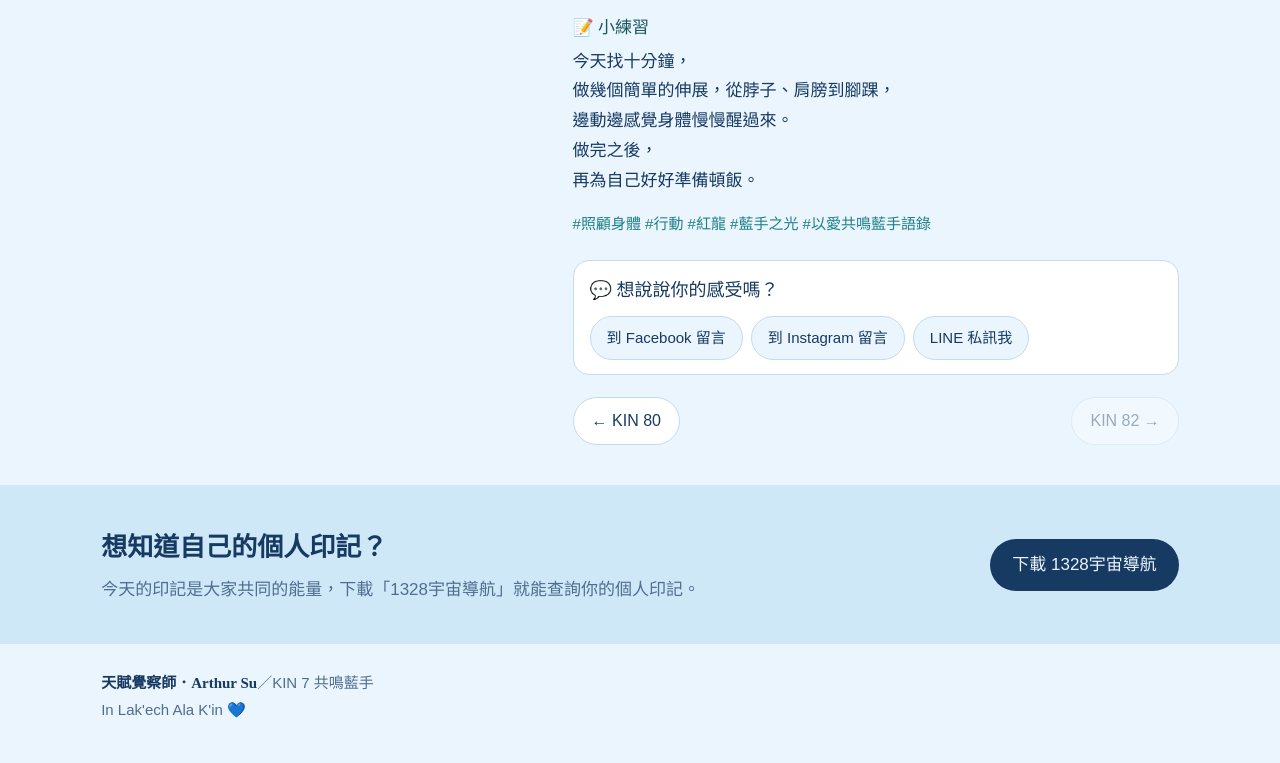
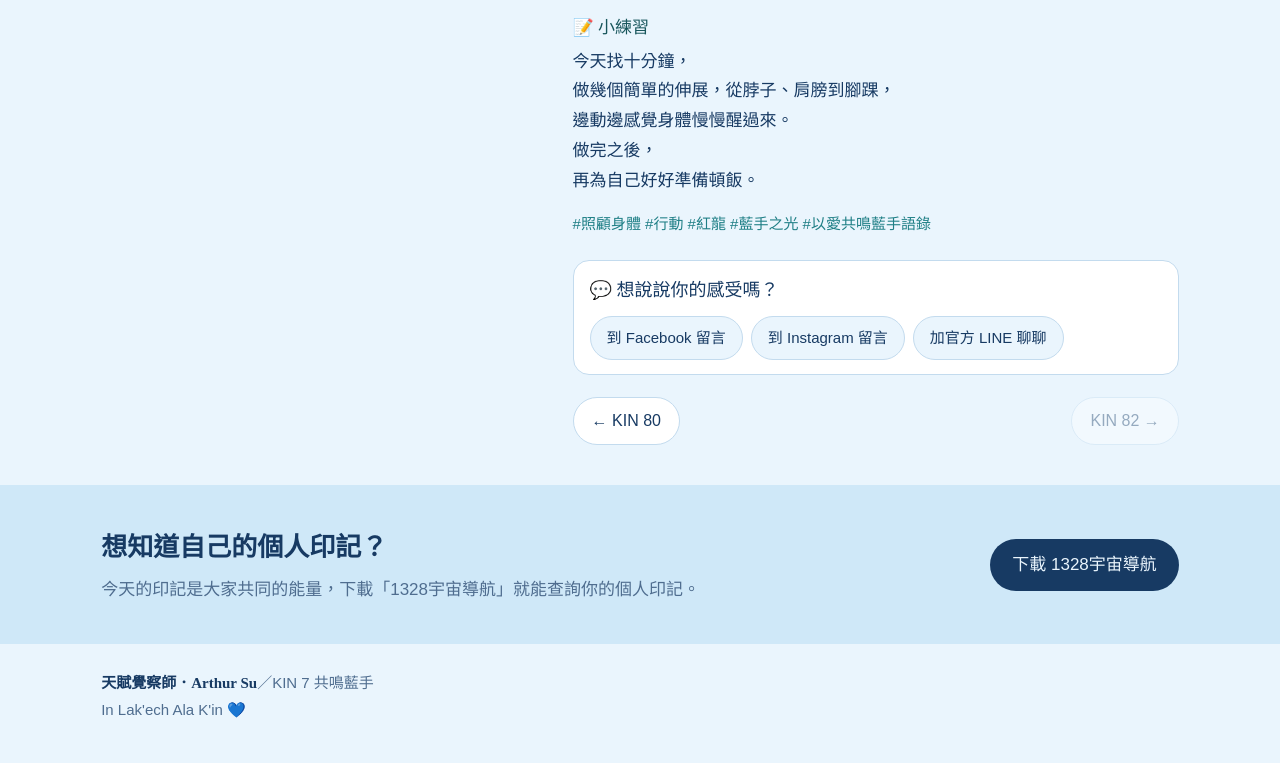
Before and after one commit to Arthur-lovebluehand/daily, a plain HTML site: page index.html in a window 1280 px wide. Shown: the part 1359-2122 px from the top of the page. Drawn offline with Linux system fonts and the light colour scheme; a web font is replaced by a local one.

Commit message:
按鈕改為：加官方 LINE 聊聊
Co-Authored-By: Claude Opus 5.5 <noreply@anthropic.com>
Claude-Session: https://claude.ai/code/session_01Kuy2vrghnppv68knqowrkn

```diff
--- a/index.html
+++ b/index.html
@@ -179,7 +179,7 @@ function show(k,push,md){
   body=`<h2>${esc(ttl)}</h2><p class="kinline">KIN ${d.kin} ${d.name}｜藍風暴波第 ${i+1} 天・晚上</p>
   <div class="sec"><p>${esc(txt).replace(/(https:\/\/[^\s<]+)/g,'<a href="$1">$1</a>')}</p></div><div class="tags">${esc(tg)}</div>`;
  }
- const talk=`<div class="talk"><h4>💬 想說說你的感受嗎？</h4><div class="tb"><a href="https://www.facebook.com/love.bluehand">到 Facebook 留言</a><a href="https://www.instagram.com/love.bluehand">到 Instagram 留言</a><a href="https://lin.ee/Ck2a8jP">LINE 私訊我</a></div></div>`;
+ const talk=`<div class="talk"><h4>💬 想說說你的感受嗎？</h4><div class="tb"><a href="https://www.facebook.com/love.bluehand">到 Facebook 留言</a><a href="https://www.instagram.com/love.bluehand">到 Instagram 留言</a><a href="https://lin.ee/Ck2a8jP">加官方 LINE 聊聊</a></div></div>`;
  day.innerHTML=`<div class="pic">${pic}</div><div>${meta}${tabs}${body}${talk}${pager}</div>`;
  strip.querySelectorAll('.tile').forEach(t=>t.setAttribute('aria-current',+t.dataset.k===k));
  day.querySelectorAll('[role=tab]').forEach(b=>b.onclick=()=>show(k,false,b.dataset.m));
```
